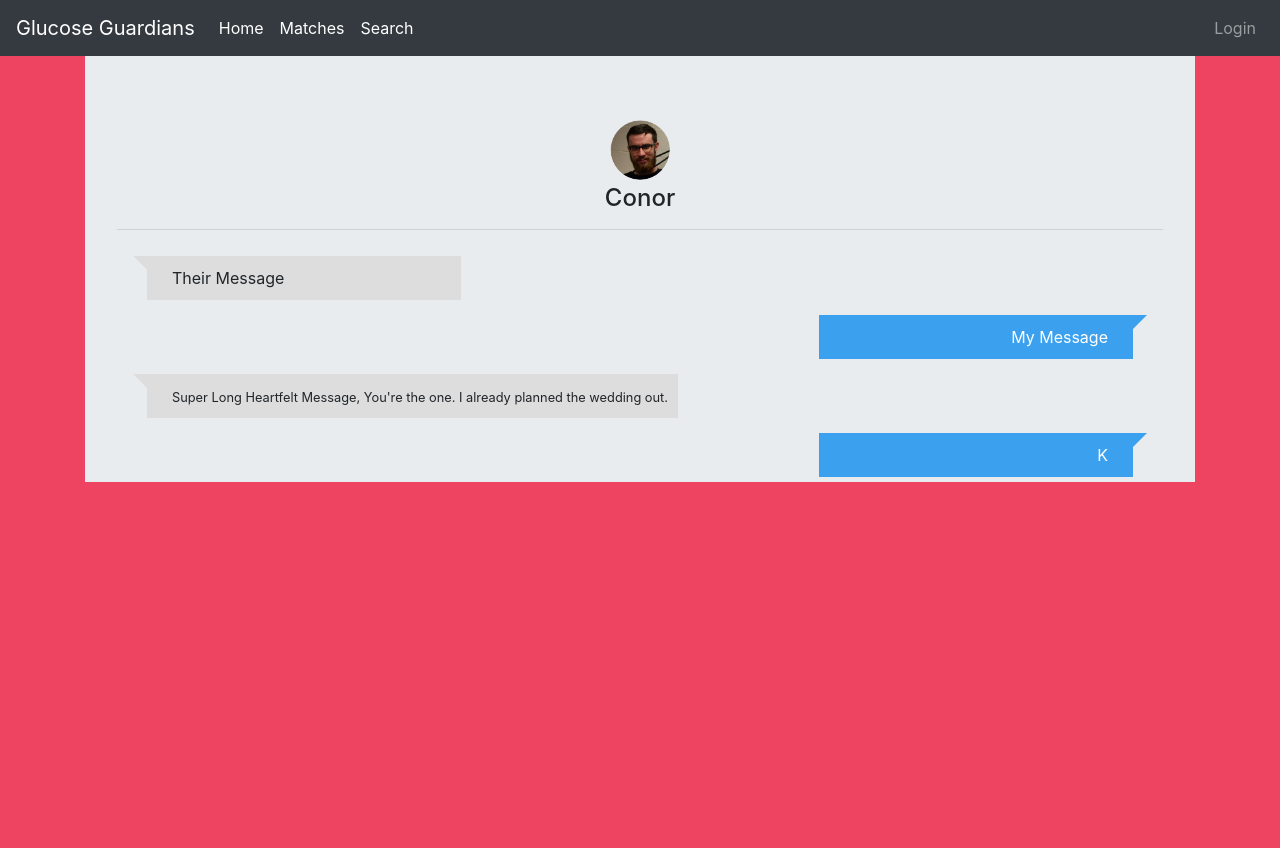
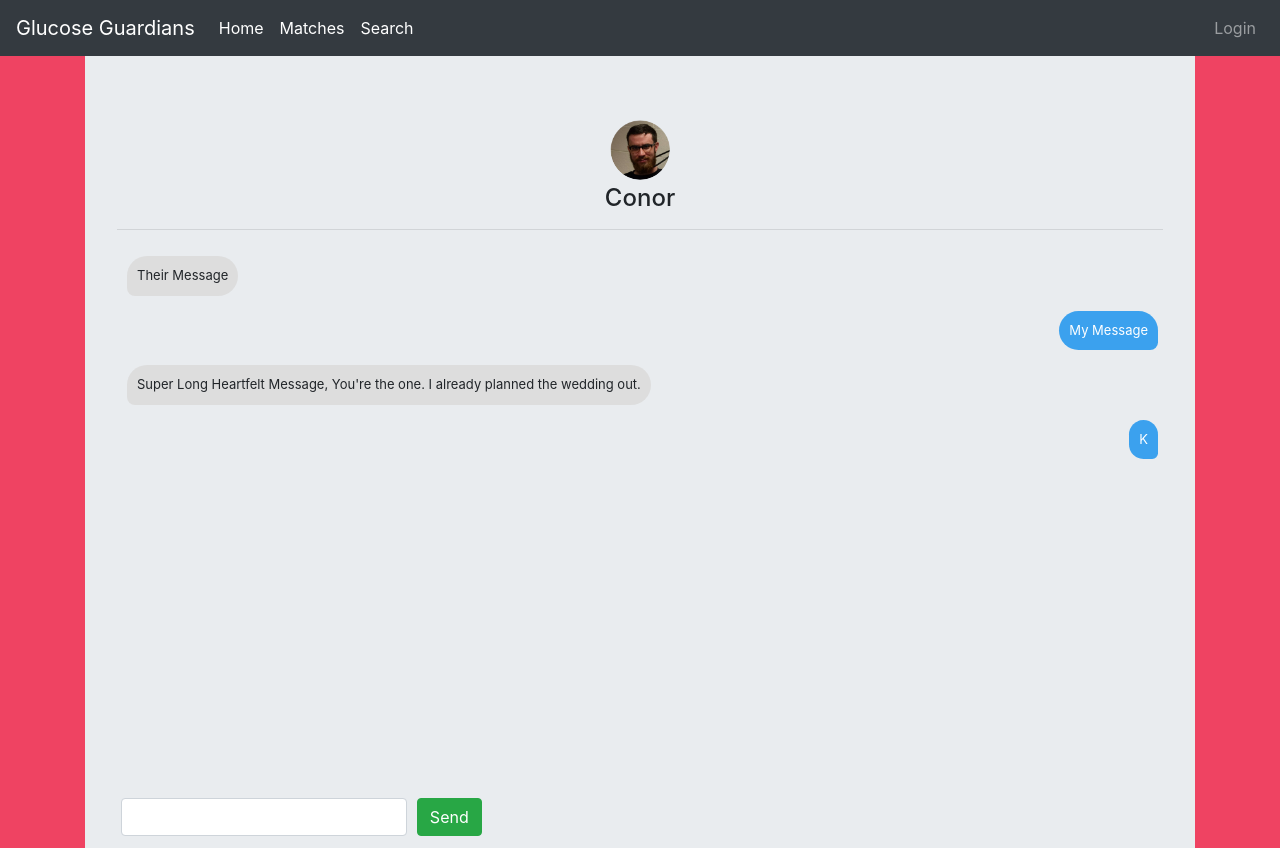
Before and after one commit to jVikonis/glucose-guardians, a Flask app: template glucoseGuardianFlask/templates/dm.html in a window 1280 px wide. Before the commit the page ends 482 px from the top, so only its background shows below. Run offline with Flask 2, Linux system fonts and the light colour scheme; the template is opened without the code that fills it, so the values that code supplies are empty; some libraries are stand-ins or nearby versions.

Commit message:
Make messages pretty, add form

```diff
--- a/glucoseGuardianFlask/templates/dm.html
+++ b/glucoseGuardianFlask/templates/dm.html
@@ -21,58 +21,33 @@
 			background: #ef4362;
 		}
 
-		.messagegroup {
+		#messagegroup {
 			overflow-y: scroll;
-			max-height: 500px; /* Probably Wrong */
-			margin: 0 200px;
-			background:#FFF; /* Background of message box */
+			height:75%; /* Probably Wrong */
+
 		}
-
 		.msg-right{
+	font-size: 13px;
     background:#3BA1EE;
     padding:10px;
     text-align:right;
     color:#fff;
     margin:5px;
     max-width:70%;
-		min-width: 30%;
     float:right;
-  margin-right: 30px;
+border-radius: 2.5em 2.5em 1em 2.5em;
 }
 .msg-left{
+font-size: 13px;
     background:#ddd;
     padding:10px;
     margin:10px;
     max-width:70%;
-		min-width: 30%;
+
     float:left;
-  	margin-left: 30px;
+border-radius: 2.5em 2.5em 2.5em 1em;
 }
-.msg-left:before {
-   width: 0;
-    height: 0;
-    content: "";
-    top: 3px;
-    left: -24px;
-    position: relative;
-    border-style: solid;
-    border-width: 15px 0px 0px 15px;
-    border-color: #ddd transparent transparent transparent;
 
-}
-.msg-right:after {
-   width: 0;
-    height: 0;
-    content: "";
-    top: 3px;
-    left: 24px;
-    position: relative;
-    border-style: solid;
-    border-width: 15px 15px 0px 0px;
-    border-color: #3BA1EE transparent transparent transparent;
-
-
-}
 
 	</style>
 
@@ -103,7 +78,7 @@
     </nav>
     <main role="main" class="content">
         <div class="container mt-5">
-					<div class="jumbotron mb-0 pb-0 rounded-0">
+					<div class="jumbotron mb-0 pb-0 rounded-0" style="height: 100vh;">
 							<div class="text-center">
 								<img src="conor.png" class="rounded-circle mx-auto pt-2 pb-1" width="60"></img>
 								<h4 class="unmsg-title pb-0">Conor</h4>
@@ -122,8 +97,8 @@
 						</div>
 						<div class="row">
 							<div class="col">
-									<div class="msg-left"><small>Super Long Heartfelt Message, You're the one. I already planned
-										the wedding out.</small>
+									<div class="msg-left">Super Long Heartfelt Message, You're the one. I already planned
+										the wedding out.
 									</div>
 							</div>
 						</div>
@@ -132,6 +107,16 @@
 										<div class="msg-right">K</div>
 							</div>
 							</div>
+					</div>
+					<div class="row">
+						<form id="msg" autocomplete="off">
+					<div class="form-row">
+						<div class="col-10 pl-4">
+							<input type="text" id="message" name="message" class="form-control" required>
+						</div>
+						<div class="col-2">
+							<button class="btn btn-primary btn-success" type="submit">Send</button>
+						</div>
 					</div>
         </div>
     </main><!-- /.container -->
@@ -147,6 +132,39 @@
 			  src="https://code.jquery.com/jquery-3.3.1.min.js"
 			  integrity="sha256-FgpCb/KJQlLNfOu91ta32o/NMZxltwRo8QtmkMRdAu8="
 			  crossorigin="anonymous"></script>
+<script>
+$("#msg").submit(function (event) {
+            event.preventDefault();
+            var formData = $('#msg').serialize();
+
+		addMsg($("#message").val(), true);
+/*
+            $.ajax({
+                type: 'POST',
+                url: '{{ url_for('SendMsg') }}',
+                data: formData
+            })
+                .done(function (data) {
+                    if (data["success"] === true) {
+                        addMsg($("#message").val(), true);
+                    }
+                    else {
+                        alert("Message failed to send.");
+                    }
+                });*/
+	});
+	function addMsg(message, own) {
+		var cls = ""
+		if(own) {
+			cls = "msg-right";
+			$("#message").val("");
+		}
+		else {
+			cls = "msg-left";
+		}
+		$("#messagegroup").append('<div class="row"><div class="col"><div class="' + cls + ' ">' + message + '</div></div></div>');
+	}
+</script>
     <script src="https://cdnjs.cloudflare.com/ajax/libs/popper.js/1.12.9/umd/popper.min.js" integrity="sha384-ApNbgh9B+Y1QKtv3Rn7W3mgPxhU9K/ScQsAP7hUibX39j7fakFPskvXusvfa0b4Q" crossorigin="anonymous"></script>
     <script src="https://maxcdn.bootstrapcdn.com/bootstrap/4.0.0/js/bootstrap.min.js" integrity="sha384-JZR6Spejh4U02d8jOt6vLEHfe/JQGiRRSQQxSfFWpi1MquVdAyjUar5+76PVCmYl" crossorigin="anonymous"></script>
   </body>
```
